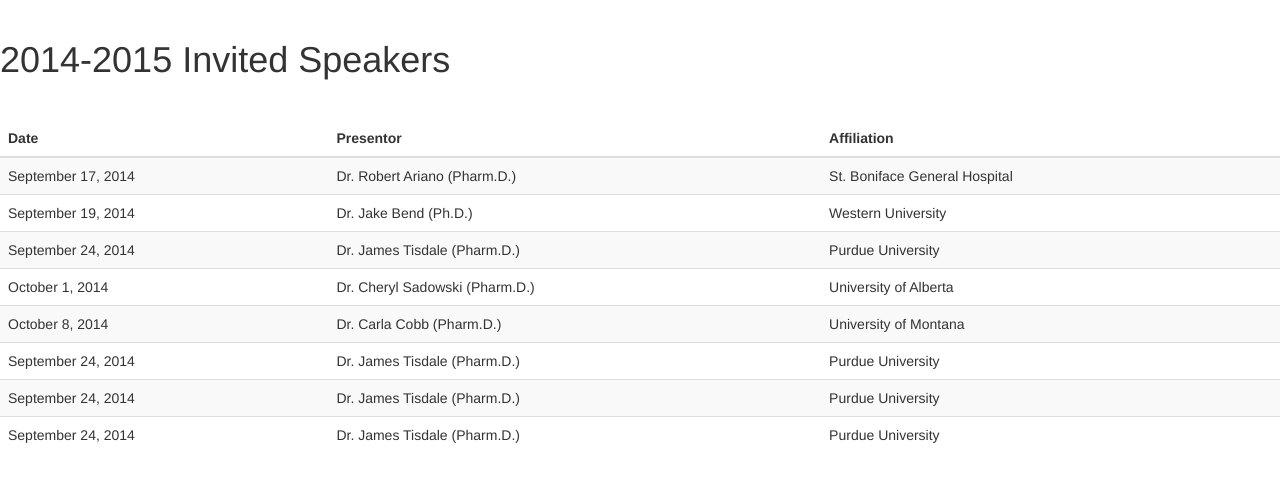
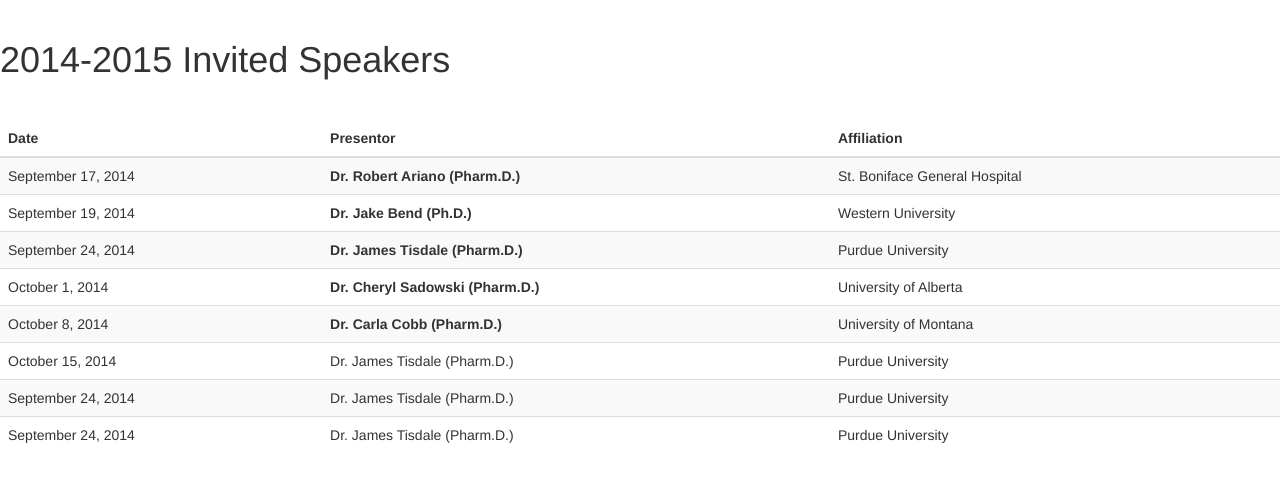
Before and after one commit to umaaps/umaaps.github.io, a Jekyll site: the page assets/annualactivity/2014-2015.html, which Jekyll copies as it is, in a window 1280 px wide. Shown: the top 482 px of the page. Built offline with Jekyll 4.4.1, drawn with Linux system fonts in a browser that asks for light colours.

Commit message:
Updated 2014-2015.html

```diff
--- a/assets/annualactivity/2014-2015.html
+++ b/assets/annualactivity/2014-2015.html
@@ -29,31 +29,31 @@
 		      <tbody>
 		        <tr>
 		          <td>September 17, 2014</td>
-		          <td>Dr. Robert Ariano (Pharm.D.)</td>
+                  <td><b>Dr. Robert Ariano (Pharm.D.)</b></td>
 		          <td>St. Boniface General Hospital</td>
 		        </tr>
 		        <tr>
 		          <td>September 19, 2014</td>
-		          <td>Dr. Jake Bend (Ph.D.)</td>
+                  <td><b>Dr. Jake Bend (Ph.D.)</b></td>
 		          <td>Western University</td>
 		        </tr>
 		        <tr>
 		          <td>September 24, 2014</td>
-		          <td>Dr. James Tisdale (Pharm.D.)</td>
+                  <td><b>Dr. James Tisdale (Pharm.D.)</b></td>
 		          <td>Purdue University</td>
 		        </tr>
 		        <tr>
 		          <td>October 1, 2014</td>
-		          <td>Dr. Cheryl Sadowski (Pharm.D.)</td>
+                  <td><b>Dr. Cheryl Sadowski (Pharm.D.)</b></td>
 		          <td>University of Alberta</td>
 		        </tr>
 		        <tr>
 		          <td>October 8, 2014</td>
-		          <td>Dr. Carla Cobb (Pharm.D.)</td>
+                  <td><b>Dr. Carla Cobb (Pharm.D.)</b></td>
 		          <td>University of Montana</td>
 		        </tr>
 		        <tr>
-		          <td>September 24, 2014</td>
+		          <td>October 15, 2014</td>
 		          <td>Dr. James Tisdale (Pharm.D.)</td>
 		          <td>Purdue University</td>
 		        </tr>
```
